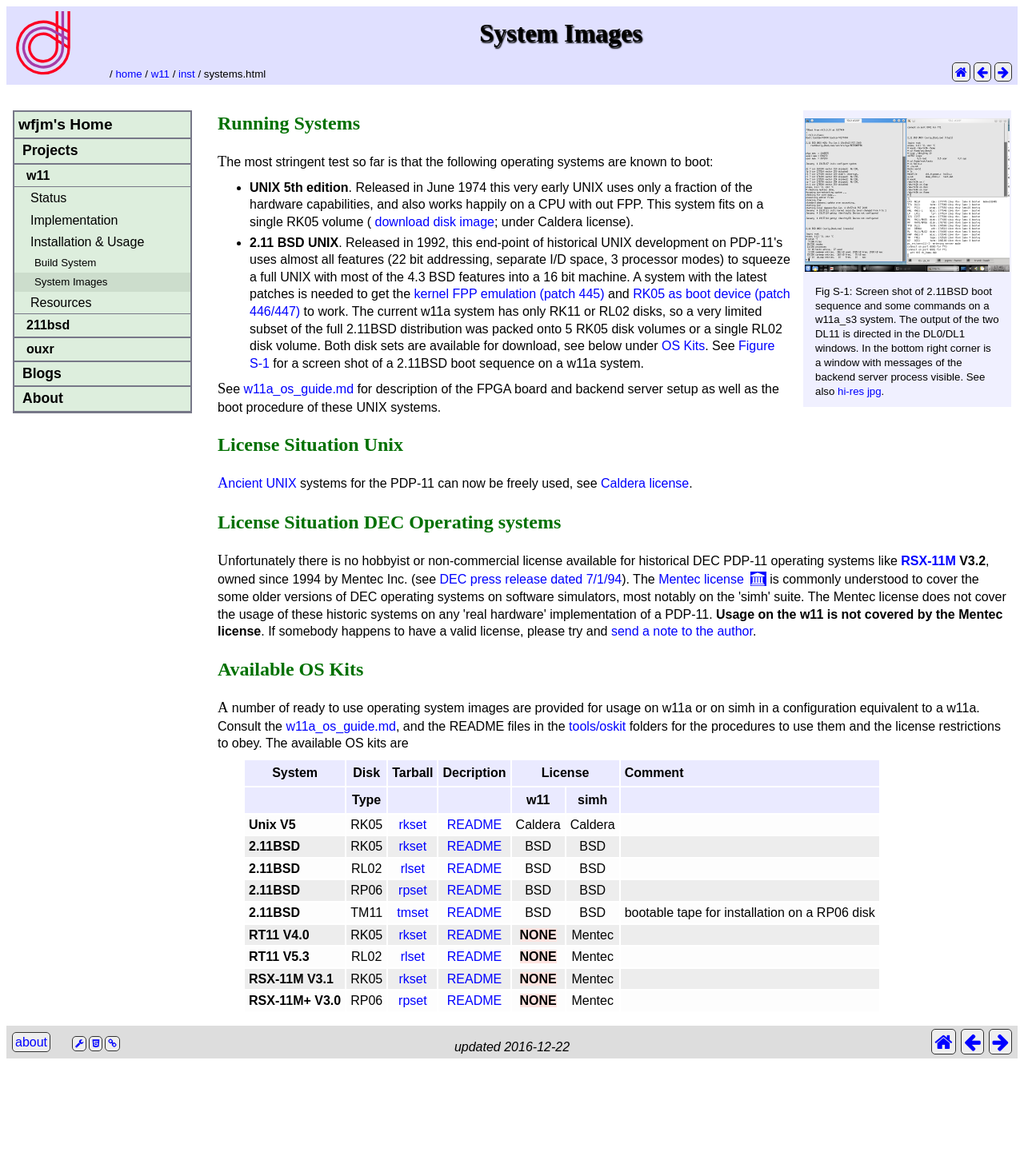
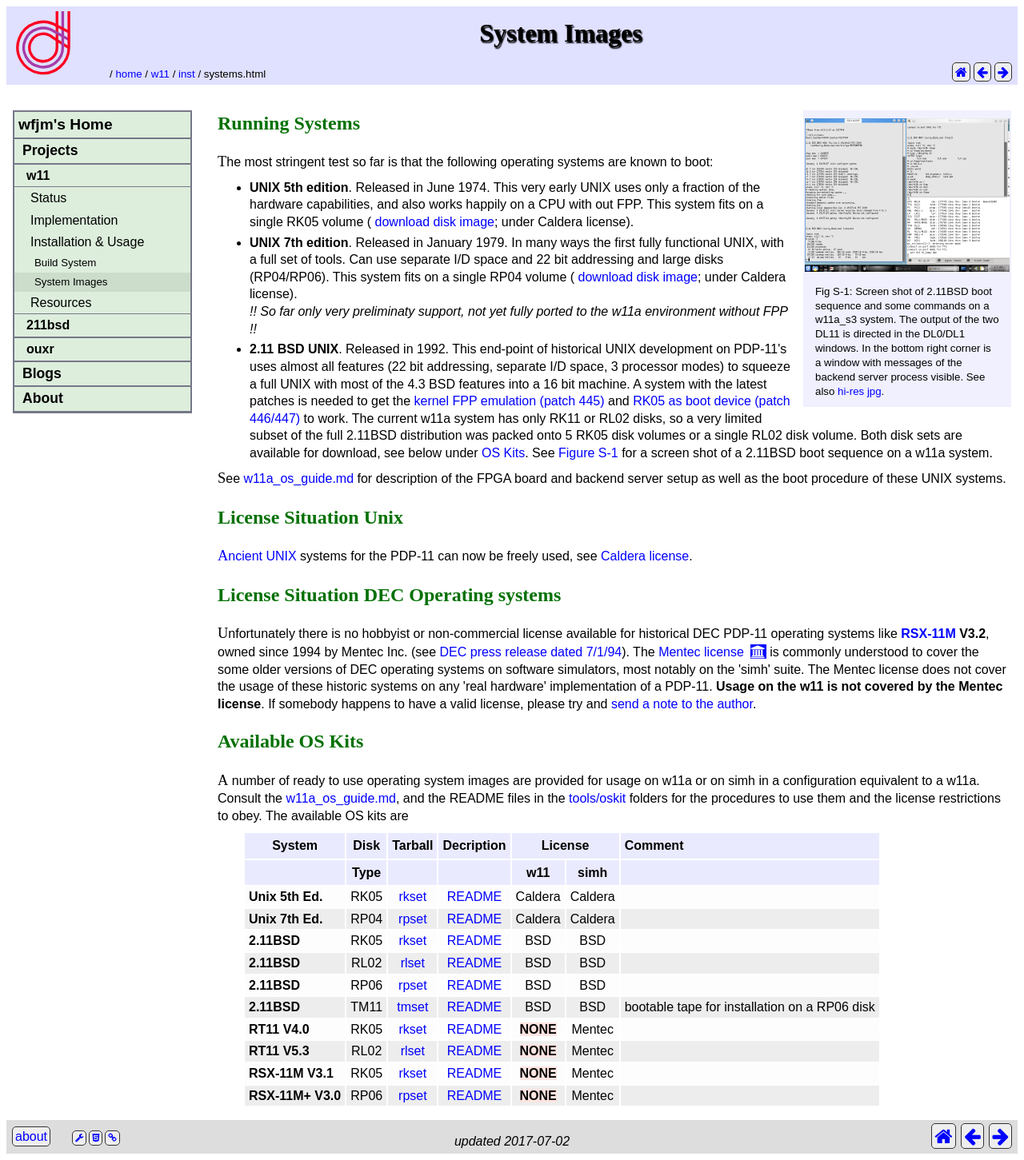
Before and after one commit to wfjm/wfjm.github.io, a Jekyll site: the page built from home/w11/inst/systems.html, in a window 1280 px wide. Shown: the whole page at 80% size. Built offline with Jekyll 4.4.1, drawn with Linux system fonts in a browser that asks for light colours; before the commit the page ends 1332 px from its top, so only the background shows below that.

Commit message:
add u7ed

```diff
--- a/home/w11/inst/systems.html
+++ b/home/w11/inst/systems.html
@@ -2,18 +2,28 @@
 title:  "System Images"
 #
 my:
-  changedate: 2016-12-22
+  changedate: 2017-07-02
 #
   oskit_url:  http://www.retro11.de/data/oc_w11/oskits
   oskit_blob: https://github.com/wfjm/w11/blob/master/tools/oskit
   oskits:
 
-# Unix V5 rkset
-  - system: Unix V5
+# Unix 5th Edition rkset
+  - system: Unix 5th Ed.
     vol: RK05
     typ: rkset
-    tar: unix_v5_rkset.tgz
-    desc: unix-v5_rk/README.md
+    tar: u5ed_rkset.tgz
+    desc: u5ed_rk/README.md
+    licw: Caldera
+    lics: Caldera
+    com:
+
+# Unix 7th Edition rkset
+  - system: Unix 7th Ed.
+    vol: RP04
+    typ: rpset
+    tar: u7ed_rpset.tgz
+    desc: u7ed_rp/README.md
     licw: Caldera
     lics: Caldera
     com:
@@ -120,12 +130,23 @@
 known to boot:
 </p>
 <ul class="bigli">
-  <li><b>UNIX 5th edition</b>. Released in June 1974 this very early UNIX uses
+  <li><b>UNIX 5th edition</b>. Released in June 1974. This very early UNIX uses
     only a fraction of the hardware capabilities, and also works happily
     on a CPU with out FPP. This system fits on a single RK05 volume
-        (<a href="http://www.retro11.de/data/oc_w11/oskits/unix_v5_rkset.tgz">
-          download disk image</a>; under Caldera license).</li>
-  <li><b>2.11 BSD UNIX</b>. Released in 1992, this end-point of historical UNIX
+    (<a href="http://www.retro11.de/data/oc_w11/oskits/u5ed_rkset.tgz">
+      download disk image</a>; under Caldera license).
+  </li>
+  <li><b>UNIX 7th edition</b>. Released in January 1979. In many ways the
+    first fully functional UNIX, with a full set of tools. Can use
+    separate I/D space and 22 bit addressing and large disks (RP04/RP06).
+    This system fits on a single RP04 volume
+    (<a href="http://www.retro11.de/data/oc_w11/oskits/u7ed_rpset.tgz">
+      download disk image</a>; under Caldera license).
+    <br />
+    <i>!! So far only very preliminaty support, not yet fully ported
+      to the w11a environment without FPP !!</i>
+  </li>
+  <li><b>2.11 BSD UNIX</b>. Released in 1992. This end-point of historical UNIX
     development on PDP-11's uses almost all features (22 bit addressing,
     separate I/D space, 3 processor modes) to squeeze a full UNIX with
     most of the 4.3 BSD features into a 16 bit machine. A system with the
```
Also changed, not shown: home/w11/index.html (+12 -5 lines). Lines whose indentation alone changed are shown as unchanged.
